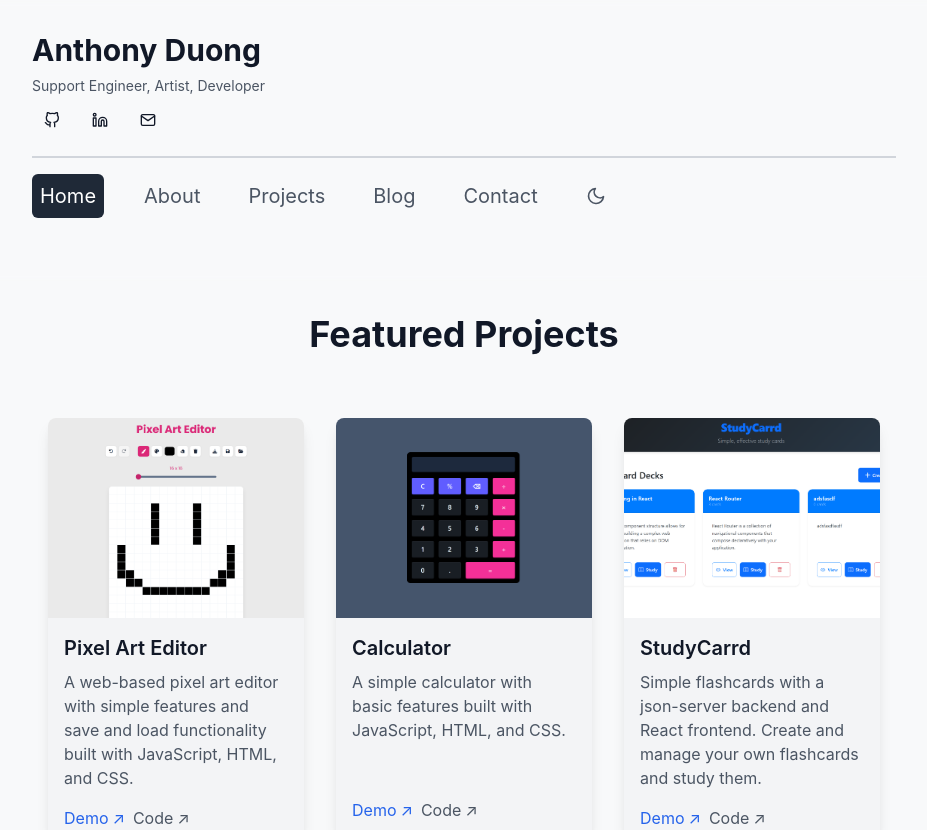
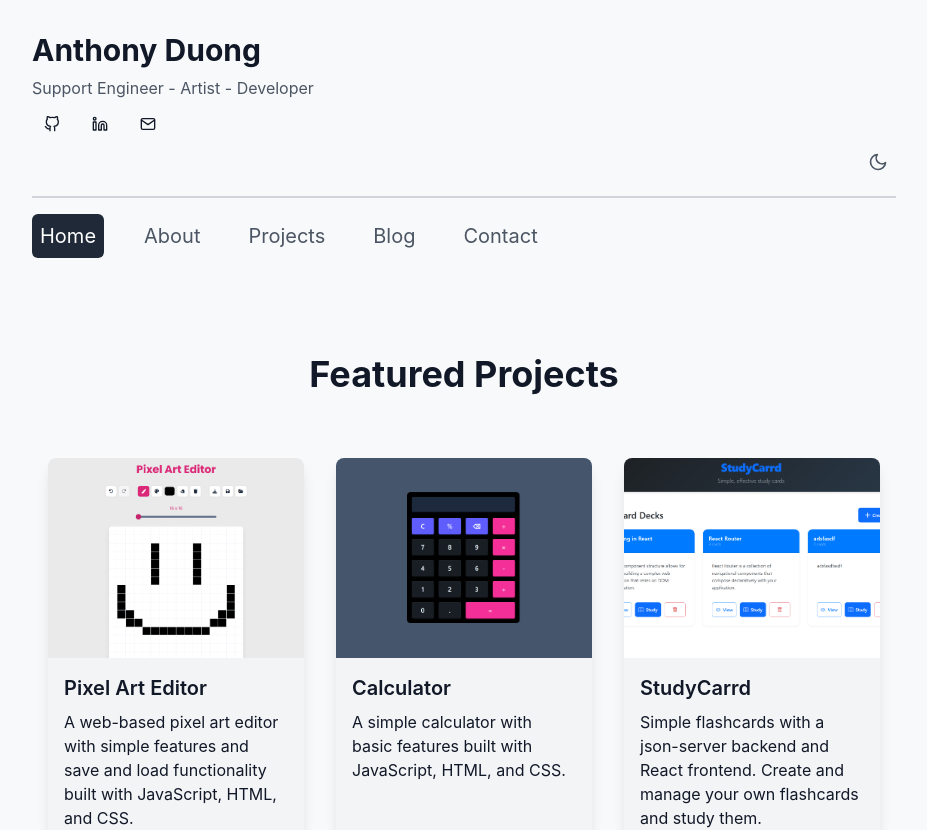
Before and after one commit to khangbeo/anthony-portfolio, a Next.js app: page / in a window 1280 px wide. Shown: the top 830 px of the page, without its empty margins (176-1103 px from the left). Built offline with nearby package versions, Linux system fonts and the light colour scheme.

Commit message:
removed redundant styling and reduced spacings

```diff
--- a/components/BlogList.js
+++ b/components/BlogList.js
@@ -9,7 +9,7 @@ export default function BlogList({ posts, limit }) {
                       >
                           <a
                               href={`/blog/${post.slug}`}
-                              className="text-xl text-gray-900 dark:text-white group-hover:text-blue-600 dark:group-hover:text-blue-400 transition-colors duration-200"
+                              className="text-md lg:text-xl text-gray-900 dark:text-white group-hover:text-blue-600 dark:group-hover:text-blue-400 transition-colors duration-200"
                           >
                               {post.title}
                           </a>
@@ -25,7 +25,7 @@ export default function BlogList({ posts, limit }) {
                       >
                           <a
                               href={`/blog/${post.slug}`}
-                              className="text-xl text-gray-900 dark:text-white group-hover:text-blue-600 dark:group-hover:text-blue-400 transition-colors duration-200"
+                              className="text-md lg:text-xl text-gray-900 dark:text-white group-hover:text-blue-600 dark:group-hover:text-blue-400 transition-colors duration-200"
                           >
                               {post.title}
                           </a>
--- a/components/Card.js
+++ b/components/Card.js
@@ -3,7 +3,7 @@ export default function Card({ ...projects }) {
     return (
         <div className="group transform transition-all duration-200 hover:-translate-y-2">
             <div className="bg-white dark:bg-gray-800 rounded-lg shadow-lg transition-shadow duration-200 hover:shadow-xl">
-                <div className="aspect-square relative w-full h-[200px] overflow-hidden">
+                <div className="aspect-square relative w-full h-80 lg:h-[200px] overflow-hidden">
                     <img
                         src={imgUrl}
                         alt={title}
@@ -11,20 +11,16 @@ export default function Card({ ...projects }) {
                     />
                 </div>
                 <div className="flex flex-col justify-between p-4 lg:h-[220px] bg-gray-100 rounded-b-lg">
-                    <div>
-                        <h3 className="text-xl font-semibold text-gray-900 dark:text-white mb-2">
-                            {title}
-                        </h3>
-                        <p className="text-gray-600 dark:text-gray-400 mb-4">
-                            {description}
-                        </p>
+                    <div className="text-gray-900">
+                        <h3 className="text-xl font-semibold mb-2">{title}</h3>
+                        <p className="mb-2">{description}</p>
                     </div>
                     <div className="flex space-x-2">
                         <a
                             href={link}
                             target="_blank"
                             rel="noopener noreferrer"
-                            className="text-blue-600 dark:text-blue-400 hover:text-blue-800 dark:hover:text-blue-300 transition-colors duration-200"
+                            className="text-blue-700 hover:text-blue-800 dark:hover:text-blue-300 transition-colors duration-200"
                         >
                             Demo
                             <span className="inline-block ml-1">↗</span>
@@ -33,7 +29,7 @@ export default function Card({ ...projects }) {
                             href={github}
                             target="_blank"
                             rel="noopener noreferrer"
-                            className="text-gray-600 dark:text-gray-400 hover:text-gray-900 dark:hover:text-gray-200 transition-colors duration-200"
+                            className="text-gray-600 dark:text-gray-600 hover:text-gray-900 dark:hover:text-gray-400 transition-colors duration-200"
                         >
                             Code
                             <span className="inline-block ml-1">↗</span>
--- a/components/ContainerBlock.js
+++ b/components/ContainerBlock.js
@@ -1,5 +1,5 @@
 import Head from "next/head";
-import Hero from "./Hero";
+import Header from "./Header";
 import Footer from "./Footer";
 
 export default function ContainerBlock({ children, customMeta }) {
@@ -60,7 +60,7 @@ export default function ContainerBlock({ children, customMeta }) {
                 <link rel="canonical" href="https://anthonyduong.vercel.com" />
             </Head>
             <div className="min-h-screen flex flex-col">
-                <Hero />
+                <Header />
                 <main className="flex-grow container mx-auto px-4 py-8">
                     {children}
                 </main>
--- /dev/null
+++ b/components/Header.js
@@ -0,0 +1,27 @@
+import Navbar from "./Navbar";
+import Socials from "./Socials";
+import ThemeToggle from "./ThemeToggle";
+export default function Header() {
+    return (
+        <div className="w-full backdrop-blur-sm">
+            <div className="container mx-auto">
+                <div className="flex flex-col py-8">
+                    <div>
+                        <h1 className="text-3xl font-bold mb-2">
+                            Anthony Duong
+                        </h1>
+                        <p className="text-gray-600 dark:text-gray-300 mb-1 text-md">
+                            Support Engineer - Artist - Developer
+                        </p>
+                        <Socials />
+                    </div>
+
+                    <ThemeToggle />
+
+                    <hr className="my-4 border-gray-300 dark:border-gray-800 w-full border-solid border-[1px]" />
+                    <Navbar />
+                </div>
+            </div>
+        </div>
+    );
+}
--- a/components/Hero.js
+++ /dev/null
@@ -1,19 +0,0 @@
-import Navbar from "./Navbar";
-import Socials from "./Socials";
-export default function Hero() {
-    return (
-        <div className="w-full backdrop-blur-sm">
-            <div className="container mx-auto">
-                <div className="flex flex-col py-8">
-                    <h1 className="text-3xl font-bold mb-2">Anthony Duong</h1>
-                    <p className="text-gray-600 dark:text-gray-300 mb-1 w-1/2 text-sm">
-                        Support Engineer, Artist, Developer
-                    </p>
-                    <Socials />
-                    <hr className="my-4 border-gray-300 dark:border-gray-800 w-full border-solid border-[1px]" />
-                    <Navbar />
-                </div>
-            </div>
-        </div>
-    );
-}
--- a/components/Navbar.js
+++ b/components/Navbar.js
@@ -1,6 +1,5 @@
 import Link from "next/link";
 import { useRouter } from "next/router";
-import ThemeToggle from "./ThemeToggle";
 
 export default function Navbar() {
     const router = useRouter();
@@ -19,7 +18,7 @@ export default function Navbar() {
                 <Link
                     key={item.name}
                     href={item.href}
-                    className={`p-2 rounded-md text-xl transition-colors ${
+                    className={`p-2 rounded-md lg:text-xl transition-colors ${
                         router.pathname === item.href
                             ? "bg-gray-800 dark:bg-gray-200 text-white dark:text-gray-900"
                             : "text-gray-600 dark:text-gray-300 hover:text-gray-900 dark:hover:text-white"
@@ -28,8 +27,6 @@ export default function Navbar() {
                     {item.name}
                 </Link>
             ))}
-
-            <ThemeToggle />
         </nav>
     );
 }
--- a/components/Socials.js
+++ b/components/Socials.js
@@ -1,8 +1,9 @@
 import { FiGithub, FiLinkedin, FiMail } from "react-icons/fi";
 import userData from "constants/data";
+
 export default function Socials() {
     return (
-        <div className="social-icons flex flex-row space-x-2">
+        <div className="social-icons flex space-x-2">
             <a
                 href={userData.socialLinks.github}
                 target="_blank"
--- a/components/ThemeToggle.js
+++ b/components/ThemeToggle.js
@@ -16,7 +16,7 @@ export default function ThemeToggle() {
     return (
         <button
             onClick={handleThemeChange}
-            className="p-2 rounded-md text-gray-600 hover:text-black dark:text-gray-300 dark:hover:text-white"
+            className="p-2 rounded-md text-gray-600 hover:text-black dark:text-gray-300 dark:hover:text-white ml-auto"
         >
             {mounted &&
                 (theme === "dark" ? (
```
